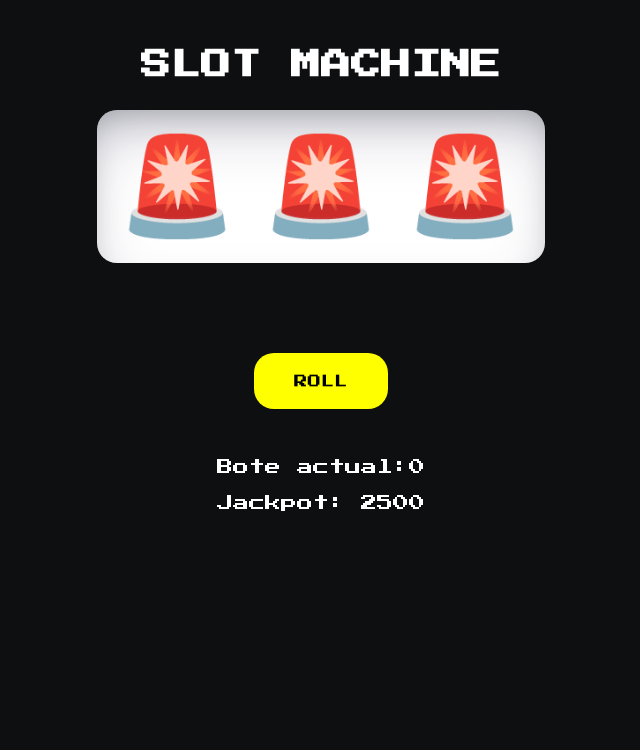
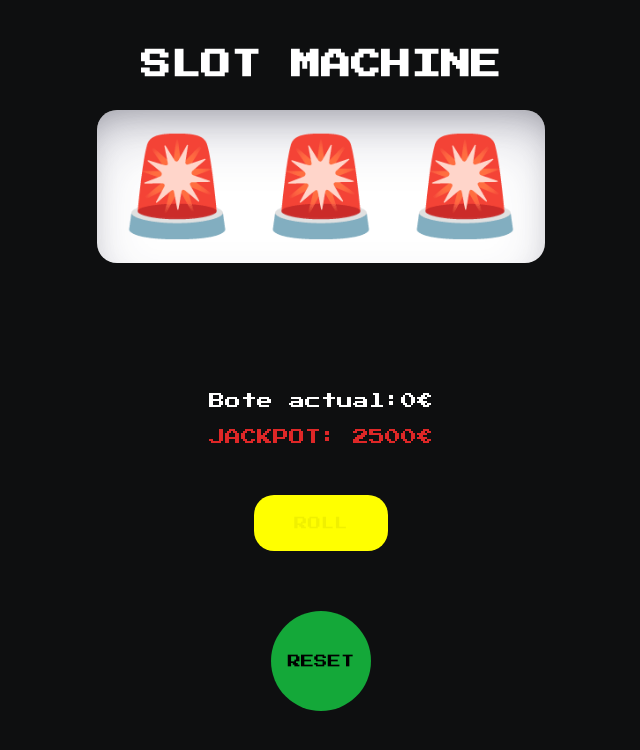
Before and after one commit to dvidaal/slotmachine-REACT-d01, a React (Create React App) app: page / in a window 1280 px wide. Shown: the top 750 px of the page, without its empty margins (319-959 px from the left). Built offline with nearby package versions, Linux system fonts and the light colour scheme.

Commit message:
Create hook for slot machine

```diff
--- a/src/components/Button/Button.tsx
+++ b/src/components/Button/Button.tsx
@@ -4,9 +4,15 @@ interface ButtonProps {
   className: string;
   action: () => void;
   message: string;
+  isDisabled?: boolean;
 }
 
-const Button = ({ className, action, message }: ButtonProps): JSX.Element => {
+const Button = ({
+  className,
+  action,
+  message,
+  isDisabled,
+}: ButtonProps): JSX.Element => {
   return (
     <ButtonStyled className={className} onClick={action}>
       {message}
--- a/src/components/SlotMachine/SlotMachine.tsx
+++ b/src/components/SlotMachine/SlotMachine.tsx
@@ -1,60 +1,38 @@
-import React, { useState } from "react";
 import Button from "../Button/Button";
 import SlotMachineStyled from "./SlotMachineStyled";
+import useSlotMachine from "../../hooks/useSlotMachine";
 
-const figures: string[] = ["🍒", "🍇", "🍊", "🍓", "🍉", "🍋"];
-const jackpot: number = 2500;
+const SlotMachine = (): JSX.Element => {
+  const {
+    slot,
+    message,
+    amount,
+    jackpot,
+    jackpotTotal,
+    getRandomFigures,
+    resetGame,
+  } = useSlotMachine();
 
-const SlotMachine = () => {
-  const [slot1, setSlot1] = useState("🚨");
-  const [slot2, setSlot2] = useState("🚨");
-  const [slot3, setSlot3] = useState("🚨");
-  const [message, setMessage] = useState("");
-  const [amount, setAmount] = useState(0);
-
-  const randomFigures = () => {
-    const newSlot1 = figures[Math.floor(Math.random() * figures.length)];
-    const newSlot2 = figures[Math.floor(Math.random() * figures.length)];
-    const newSlot3 = figures[Math.floor(Math.random() * figures.length)];
-    setSlot1(newSlot1);
-    setSlot2(newSlot2);
-    setSlot3(newSlot3);
-
-    switch (true) {
-      case newSlot1 === newSlot2 && newSlot2 === newSlot3:
-        setMessage(`¡Felicidades! Has ganado 100€ 🤑`);
-        setAmount((prevBalance) => prevBalance + 100);
-        break;
-      case newSlot1 === newSlot2 ||
-        newSlot1 === newSlot3 ||
-        newSlot2 === newSlot3:
-        setMessage("¡Bien hecho! Has ganado 50€ 🚀");
-        setAmount((prevBalance) => prevBalance + 50);
-        break;
-
-      case amount >= jackpot:
-        setMessage(
-          `🥇¡JACKPOT!🥇 Has ganado el bote de ${jackpot}€. ¡Rolea de nuevo para jugar otra vez!`
-        );
-        setAmount(0);
-        break;
-      default:
-        setMessage("Lo siento, no has ganado nada 🫠");
-        setAmount((prevBalance) => prevBalance - 2);
-        break;
-    }
-  };
   return (
     <SlotMachineStyled>
       <div className="figures">
-        {slot1} {slot2} {slot3}
+        {slot.slot1} {slot.slot2} {slot.slot3}
       </div>
       <div className="price-message">{message}</div>
-      <Button className={"roll"} action={randomFigures} message="ROLL" />
       <div className="container-balance">
-        <span className="container-balance__amount">Bote actual:{amount}</span>
-        <span className="container-balance_jackpot">Jackpot: {jackpot}</span>
+        <span className="container-balance__amount">Bote actual:{amount}€</span>
+        <span className="container-balance__jackpot">
+          Jackpot: {jackpot + jackpotTotal}€
+        </span>
       </div>
+      <Button
+        className={"roll"}
+        action={() => {
+          getRandomFigures();
+        }}
+        message="ROLL"
+      />
+      <Button className={"reset-game"} action={resetGame} message="RESET" />
     </SlotMachineStyled>
   );
 };
--- a/src/components/SlotMachine/SlotMachineStyled.tsx
+++ b/src/components/SlotMachine/SlotMachineStyled.tsx
@@ -6,10 +6,13 @@ const SlotMachineStyled = styled.div`
   align-items: center;
 
   .price-message {
+    text-align: center;
     color: #14a839;
     font-family: "Roboto";
     margin: 30px;
     font-size: 1.5rem;
+    width: 500px;
+    height: 50px;
   }
 
   .figures {
@@ -34,6 +37,61 @@ const SlotMachineStyled = styled.div`
     margin: 20px;
     color: #fff;
     gap: 20px;
+
+    &__jackpot {
+      text-transform: uppercase;
+      color: #de2727;
+    }
+  }
+
+  .timer {
+    color: #fff;
+    font-family: "Press Start 2P";
+  }
+
+  .roll {
+    animation: blinkingText 1.2s infinite;
+  }
+
+  .reset-game {
+    background-color: #14a839;
+    border-radius: 50%;
+    width: 100px;
+    height: 100px;
+  }
+
+  @keyframes blinkingText {
+    0% {
+      color: #000;
+    }
+    49% {
+      color: #000;
+    }
+    60% {
+      color: transparent;
+    }
+    99% {
+      color: transparent;
+    }
+    100% {
+      color: #000;
+    }
+  }
+
+  button {
+    font-family: inherit;
+    display: flex;
+    justify-content: center;
+    align-items: center;
+    flex-direction: column;
+    width: 134px;
+    height: 56px;
+    background-color: #ffff00;
+    border-radius: 20px;
+    cursor: pointer;
+    border: none;
+    font-family: "Press Start 2P";
+    margin: 30px;
   }
 `;
 
--- /dev/null
+++ b/src/hooks/useSlotMachine.tsx
@@ -0,0 +1,66 @@
+import { useState } from "react";
+
+const useSlotMachine = () => {
+  const figures: string[] = ["🍒", "🍇", "🍊", "🍓", "🍉", "🍋"];
+  const jackpot: number = 2500;
+
+  const [slot, setSlots] = useState({
+    slot1: "🚨",
+    slot2: "🚨",
+    slot3: "🚨",
+  });
+
+  const [message, setMessage] = useState("");
+  const [amount, setAmount] = useState(0);
+  const [jackpotTotal, setJackpotTotal] = useState(0);
+
+  const getRandomFigures = (): void => {
+    const newSlot1 = figures[Math.floor(Math.random() * figures.length)];
+    const newSlot2 = figures[Math.floor(Math.random() * figures.length)];
+    const newSlot3 = figures[Math.floor(Math.random() * figures.length)];
+
+    setSlots({ slot1: newSlot1, slot2: newSlot2, slot3: newSlot3 });
+
+    if (newSlot1 === newSlot2 && newSlot2 === newSlot3) {
+      if (newSlot1 === "🍇") {
+        setMessage(
+          `¡Felicidades! Has ganado el JACKPOT de ${
+            jackpot + jackpotTotal
+          }€ 🥇. ¡Vuelve a jugar para tener otra oportunidad!`
+        );
+        setAmount(0);
+        setJackpotTotal(0);
+      } else {
+        setMessage(`¡Felicidades! Has ganado 100€ 🤑`);
+        setAmount((prevBalance) => prevBalance + 100);
+      }
+    } else if (
+      newSlot1 === newSlot2 ||
+      newSlot1 === newSlot3 ||
+      newSlot2 === newSlot3
+    ) {
+      setMessage("¡Bien hecho! Has ganado 50€ 🚀");
+      setAmount((prevBalance) => prevBalance + 50);
+    } else {
+      setMessage("Lo siento, no has ganado nada");
+      setJackpotTotal((prevJackpot) => prevJackpot + 5);
+    }
+  };
+
+  const resetGame = () => {
+    setMessage("");
+    setAmount(0);
+  };
+
+  return {
+    slot,
+    message,
+    amount,
+    jackpot,
+    jackpotTotal,
+    getRandomFigures,
+    resetGame,
+  };
+};
+
+export default useSlotMachine;
--- a/src/styles/GlobalStyles.tsx
+++ b/src/styles/GlobalStyles.tsx
@@ -41,21 +41,7 @@ h2 {
 
 }
 
-button {
-  font-family: inherit;
-  display: flex;
-  justify-content: center;
-  align-items: center;
-  flex-direction: column;
-  width: 134px;
-  height: 56px;
-  background-color: #FFFF00;
-  border-radius: 20px;
-  cursor: pointer;
-  border: none;
-  font-family: "Press Start 2P";
-  margin: 30px;
-}
+
 `;
 
 export default GlobalStyles;
```
